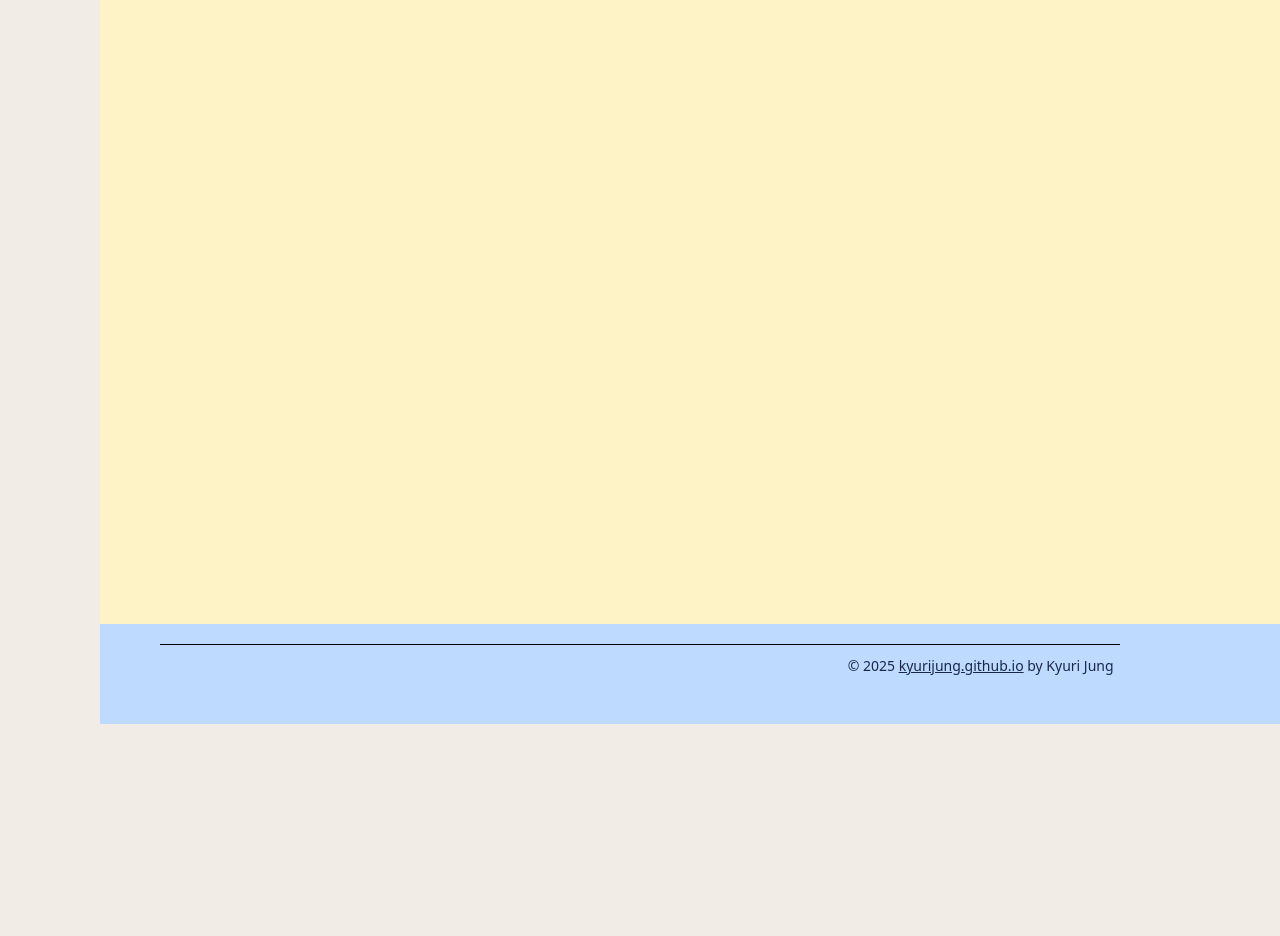
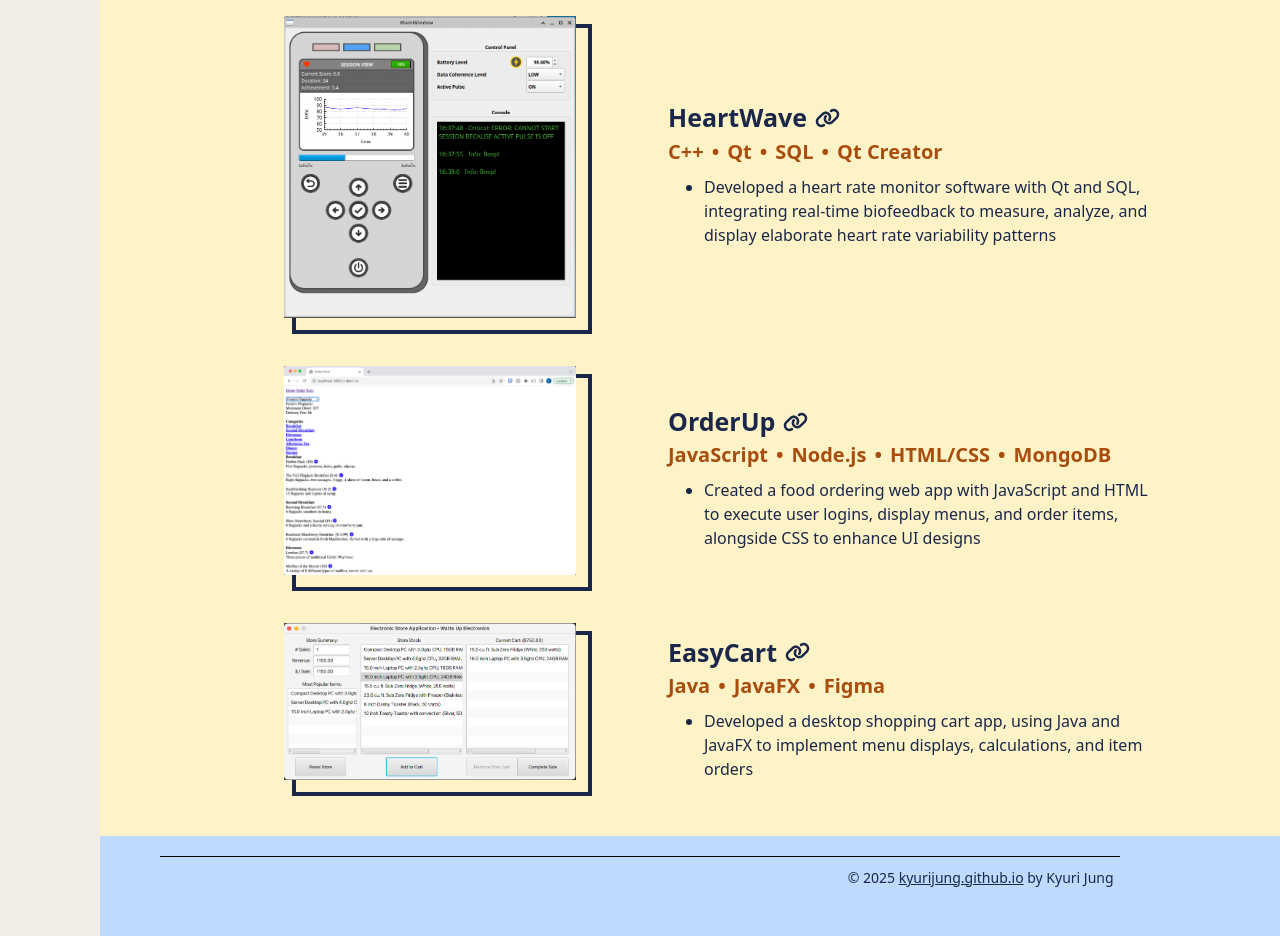
Before and after one commit to kyurijung/portfolio-V2, a React (Vite) app: page / in a window 1280 px wide. Shown: the part 2820-3756 px from the top of the page. Before the commit the page ends 3544 px from the top, so only its background shows below. Built offline with nearby package versions, Linux system fonts and the light colour scheme.

Commit message:
projects section and comments

```diff
--- a/src/pages/Home.jsx
+++ b/src/pages/Home.jsx
@@ -1,4 +1,6 @@
 import ScrollIcon from "/src/components/ScrollIcon";
+import { FontAwesomeIcon } from '@fortawesome/react-fontawesome'
+import { faLink } from "@fortawesome/free-solid-svg-icons"
 
 function Home() {
   return (
@@ -23,6 +25,7 @@ function Home() {
           <h2 className="ml-40 leading-none text-[40px] font-bold text-[#1A274B]">01. experience</h2>
           <div>
             <div className="ml-48 mt-7">
+              {/* Experience 1 */}
               <h2 className="text-[25px] font-bold text-[#1A274B]">Warner Bros. Discovery</h2>
               <div className="flex w-214 items-baseline justify-between">
                 <h3 className="text-[20px] font-bold text-[#A94D0F]">Software Developer I</h3>
@@ -42,6 +45,7 @@ function Home() {
                   reference during future development
                 </li>
               </ul>
+              {/* Experience 2 */}
               <div className="flex w-214 items-baseline justify-between">
                 <h3 className="text-[20px] font-bold text-[#A94D0F]">Software Developer</h3>
                 <h3 className="text-[18px] font-medium text-[#1A274B]">May 2022 - August 2022</h3>
@@ -63,6 +67,7 @@ function Home() {
             </div>
           </div>
           <div>
+            {/* Experience 3 */}
             <div className="ml-48 mt-7">
               <h2 className="text-[25px] font-bold text-[#1A274B]">Canada Energy Regulator</h2>
               <div className="flex w-214 items-baseline justify-between">
@@ -86,6 +91,7 @@ function Home() {
             </div>
           </div>
           <div>
+            {/* Experience 4 */}
             <div className="ml-48 mt-7">
               <h2 className="text-[25px] font-bold text-[#1A274B]">Google Developer Student Club @CarletonU</h2>
               <div className="flex w-214 items-baseline justify-between">
@@ -101,6 +107,7 @@ function Home() {
             </div>
           </div>
           <div>
+            {/* Experience 5 */}
             <div className="ml-48 mt-7">
               <h2 className="text-[25px] font-bold text-[#1A274B]">Technolgap</h2>
               <div className="flex w-214 items-baseline justify-between">
@@ -118,9 +125,96 @@ function Home() {
         </div>
       </div>
 
-      <div id="projects" className="h-[calc(100vh-72px)] scroll-mt-18 bg-amber-100">
+      <div id="projects" className="scroll-mt-18 bg-amber-100 pt-9 pb-13">
         <div className="">
-            <h2 className="ml-40 mt-9 leading-none text-[40px] font-bold text-[#1A274B]">02. projects</h2>
+            <h2 className="ml-40 leading-none text-[40px] font-bold text-[#1A274B]">02. projects</h2>
+
+            {/* Project 1 */}
+            <div className="flex flex-row ml-48 mt-13 w-214 items-center justify-between">
+              <div className="overflow-visible w-fit">
+                <div className="border-4 border-[#1A274B] w-75 h-fit -mr-3 -mb-3">
+                  <img
+                    className="w-full relative right-3 bottom-3"
+                    src="/src/assets/images/project1.png"
+                  />
+                </div>
+              </div>
+              <div className="w-120">
+                <a href="https://github.com/kyurijung/heartwave" className="flex items-center gap-2 text-[#1A274B] hover:text-[#A94D0F] transition">
+                  <h2 className="text-[25px] font-bold">HeartWave</h2>
+                  <FontAwesomeIcon
+                    icon={faLink}
+                    size="lg"
+                  />
+                </a>
+                <div className="flex flex-wrap gap-2 text-[20px] font-bold text-[#A94D0F]">
+                  <span>C++</span> • <span>Qt</span> • <span>SQL</span> • <span>Qt Creator</span>
+                </div>
+                <ul className="list-disc ml-4 mt-2 space-y-1 pl-5">
+                  <li className="text-[#1A274B] text-[16px]">
+                    Developed a heart rate monitor software with Qt and SQL, integrating real-time biofeedback to measure, analyze, and display elaborate heart rate variability patterns
+                  </li>
+                </ul>
+              </div>
+            </div>
+
+            {/* Project 2 */}
+            <div className="flex flex-row ml-48 mt-13 w-214 items-center justify-between">
+              <div className="overflow-visible w-fit">
+                <div className="border-4 border-[#1A274B] w-75 h-fit -mr-3 -mb-3">
+                  <img
+                    className="w-full relative right-3 bottom-3"
+                    src="/src/assets/images/project2.png"
+                  />
+                </div>
+              </div>
+              <div className="w-120">
+                <a href="https://github.com/kyurijung/orderup" className="flex items-center gap-2 text-[#1A274B] hover:text-[#A94D0F] transition">
+                  <h2 className="text-[25px] font-bold">OrderUp</h2>
+                  <FontAwesomeIcon
+                    icon={faLink}
+                    size="lg"
+                  />
+                </a>
+                <div className="flex flex-wrap gap-2 text-[20px] font-bold text-[#A94D0F]">
+                  <span>JavaScript</span> • <span>Node.js</span> • <span>HTML/CSS</span> • <span>MongoDB</span>
+                </div>
+                <ul className="list-disc ml-4 mt-2 space-y-1 pl-5">
+                  <li className="text-[#1A274B] text-[16px]">
+                    Created a food ordering web app with JavaScript and HTML to execute user logins, display menus, and order items, alongside CSS to enhance UI designs
+                  </li>
+                </ul>
+              </div>
+            </div>
+
+            {/* Project 3 */}
+            <div className="flex flex-row ml-48 mt-13 w-214 items-center justify-between">
+              <div className="overflow-visible w-fit">
+                <div className="border-4 border-[#1A274B] w-75 h-fit -mr-3 -mb-3">
+                  <img
+                    className="w-full relative right-3 bottom-3"
+                    src="/src/assets/images/project3.png"
+                  />
+                </div>
+              </div>
+              <div className="w-120">
+                <a href="https://github.com/kyurijung/easycart" className="flex items-center gap-2 text-[#1A274B] hover:text-[#A94D0F] transition">
+                  <h2 className="text-[25px] font-bold">EasyCart</h2>
+                  <FontAwesomeIcon
+                    icon={faLink}
+                    size="lg"
+                  />
+                </a>
+                <div className="flex flex-wrap gap-2 text-[20px] font-bold text-[#A94D0F]">
+                  <span>Java</span> • <span>JavaFX</span> • <span>Figma</span>
+                </div>
+                <ul className="list-disc ml-4 mt-2 space-y-1 pl-5">
+                  <li className="text-[#1A274B] text-[16px]">
+                    Developed a desktop shopping cart app, using Java and JavaFX to implement menu displays, calculations, and item orders
+                  </li>
+                </ul>
+              </div>
+            </div>
         </div>
       </div>
 
```
